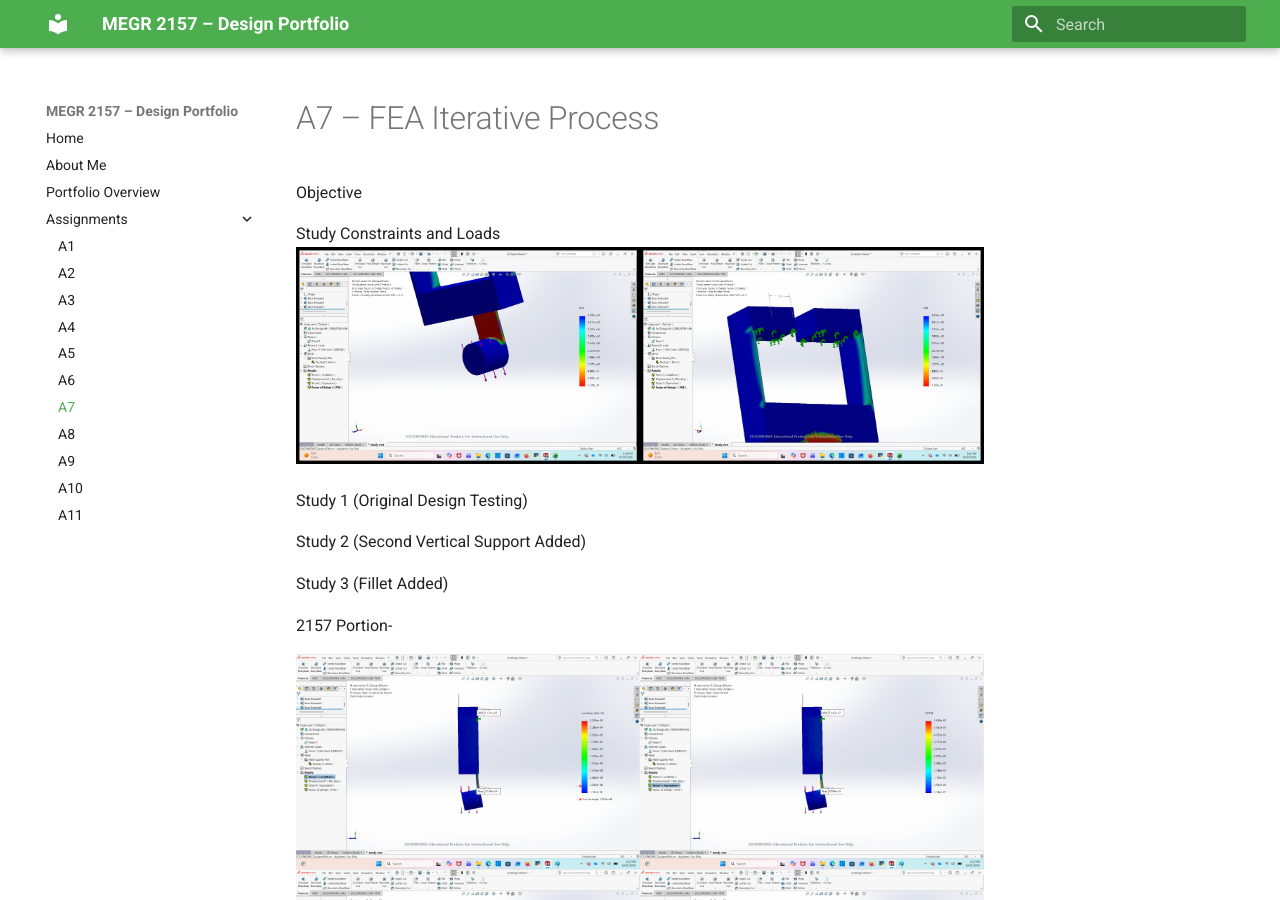
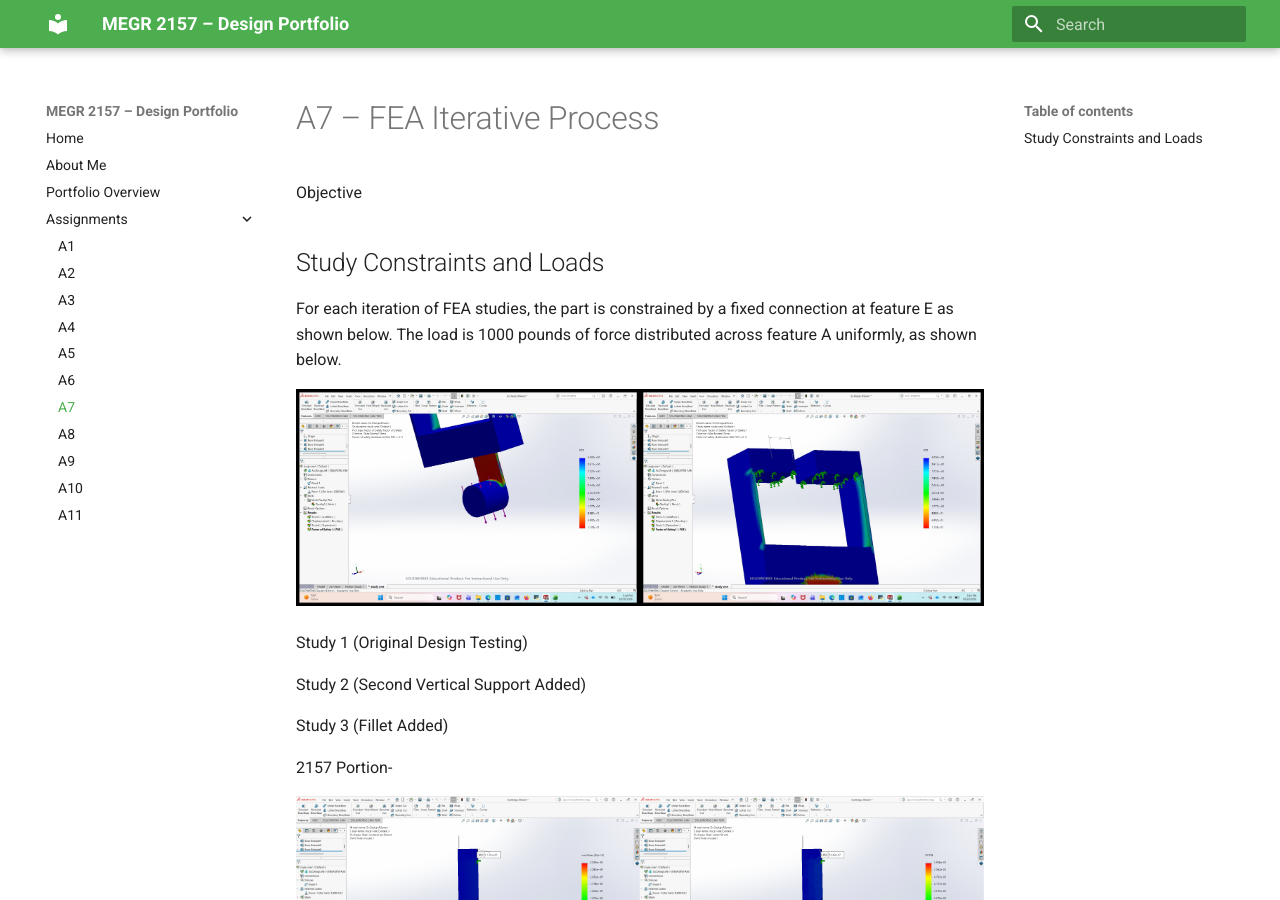
Before and after one commit to Taylor-Rockefeller-Portfolio/megr2157-portfolio, an MkDocs documentation site: the page built from docs/assignments/A07/index.md, in a window 1280 px wide and 900 px high. Built offline with MkDocs 1.6.1 and Material for MkDocs 9.7.7, drawn with Linux system fonts in a browser that asks for light colours.

Commit message:
Enhance FEA study section with constraints and loads
Added details about constraints and loads for FEA studies.

```diff
--- a/docs/assignments/A07/index.md
+++ b/docs/assignments/A07/index.md
@@ -2,7 +2,10 @@
 
 Objective
 
-Study Constraints and Loads
+## Study Constraints and Loads
+
+For each iteration of FEA studies, the part is constrained by a fixed connection at feature E as shown below. The load is 1000 pounds of force distributed across feature A uniformly, as shown below.
+
 ![](combined-image(6).jpg)
 
 Study 1 (Original Design Testing)
```
